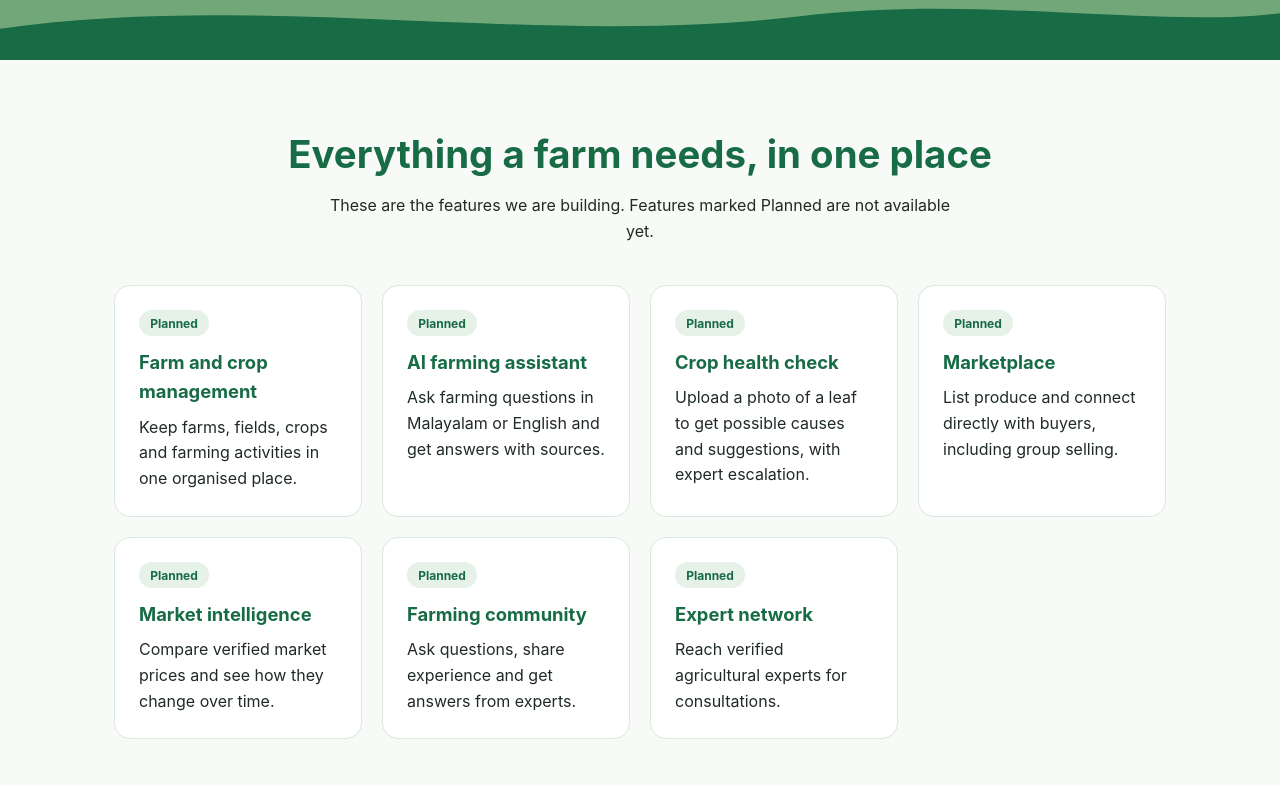
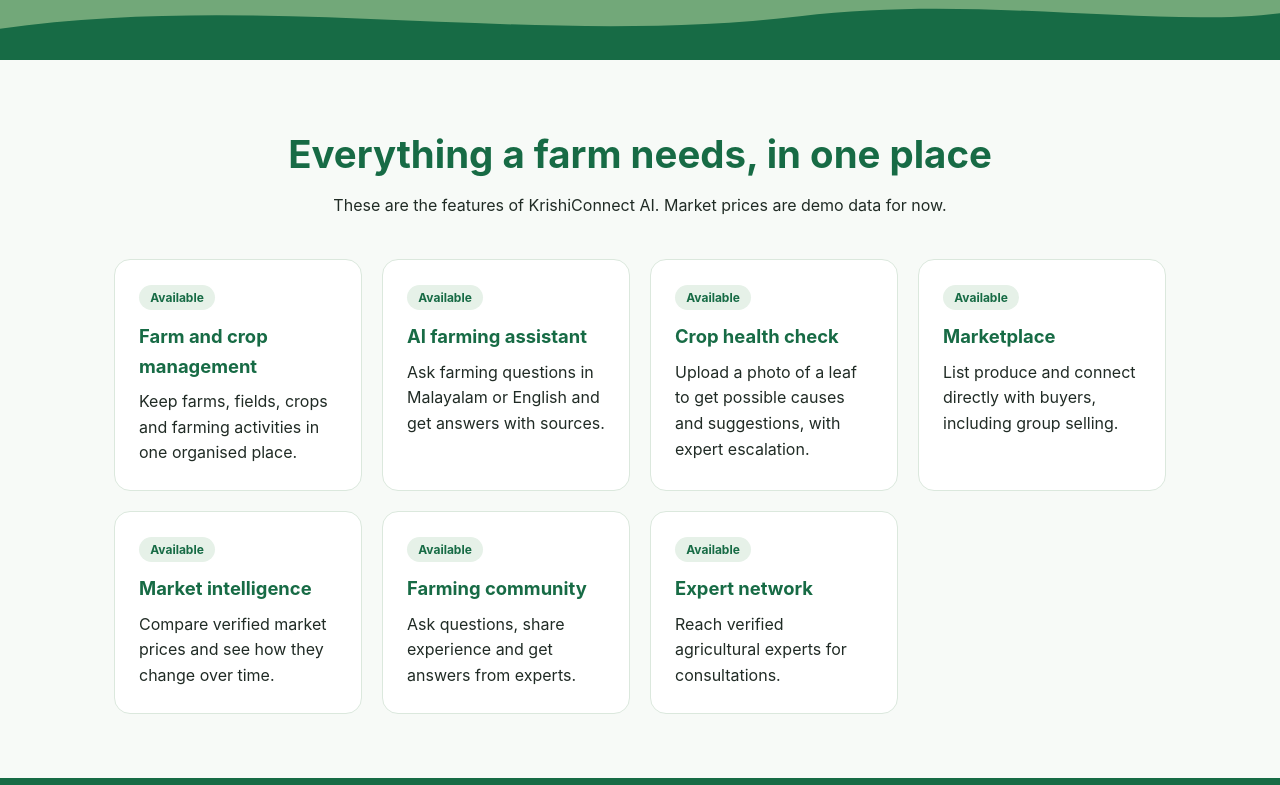
Before and after one commit to fasnaramzu2003-jpg/krishiconnect, a React app in the folder frontend/: page / in a window 1280 px wide. Shown: the part 646-1431 px from the top of the page. Built offline with nearby package versions, Linux system fonts and the light colour scheme; no server answers; the HTML template or start-up script is replaced by a standard one.

Commit message:
Update feature labels

```diff
--- a/frontend/src/components/Features.jsx
+++ b/frontend/src/components/Features.jsx
@@ -39,14 +39,13 @@ const sectionRef = useScrollReveal()
     <section id="features" className="section" aria-labelledby="features-title" ref={sectionRef}>
       <h2 id="features-title">Everything a farm needs, in one place</h2>
       <p className="section-lead">
-        These are the features we are building. Features marked Planned are
-        not available yet.
+        These are the features of KrishiConnect AI. Market prices are demo data for now.
       </p>
       <ul className="feature-grid">
         {FEATURES.map((feature) => (
           <li key={feature.title} data-reveal>
             <article className="feature-card">
-              <span className="badge">Planned</span>
+              <span className="badge">Available</span>
               <h3>{feature.title}</h3>
               <p>{feature.text}</p>
             </article>
```
